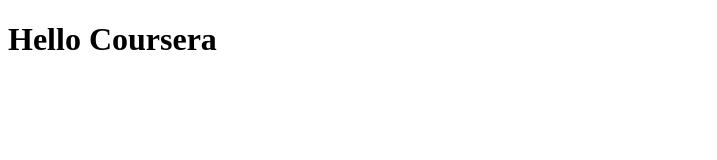
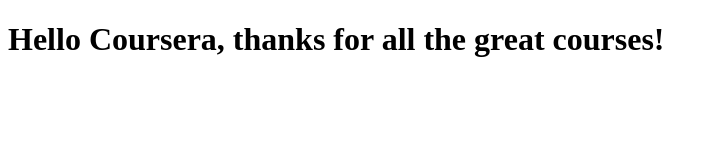
Before and after one commit to yuhrvfr/coursera-test, a plain HTML site: page site/index.html in a window 1280 px wide. Shown: the whole page, without its empty margins (0-717 px from the left). Drawn offline with Linux system fonts and the light colour scheme.

Commit message:
Thanks to all course.

```diff
--- a/site/index.html
+++ b/site/index.html
@@ -6,6 +6,6 @@
 	<title>Hello Coursera</title>
 </head>
 <body>
-<h1>Hello Coursera</h1>
+<h1>Hello Coursera, thanks for all the great courses! </h1>
 </body>
 </html>
```
